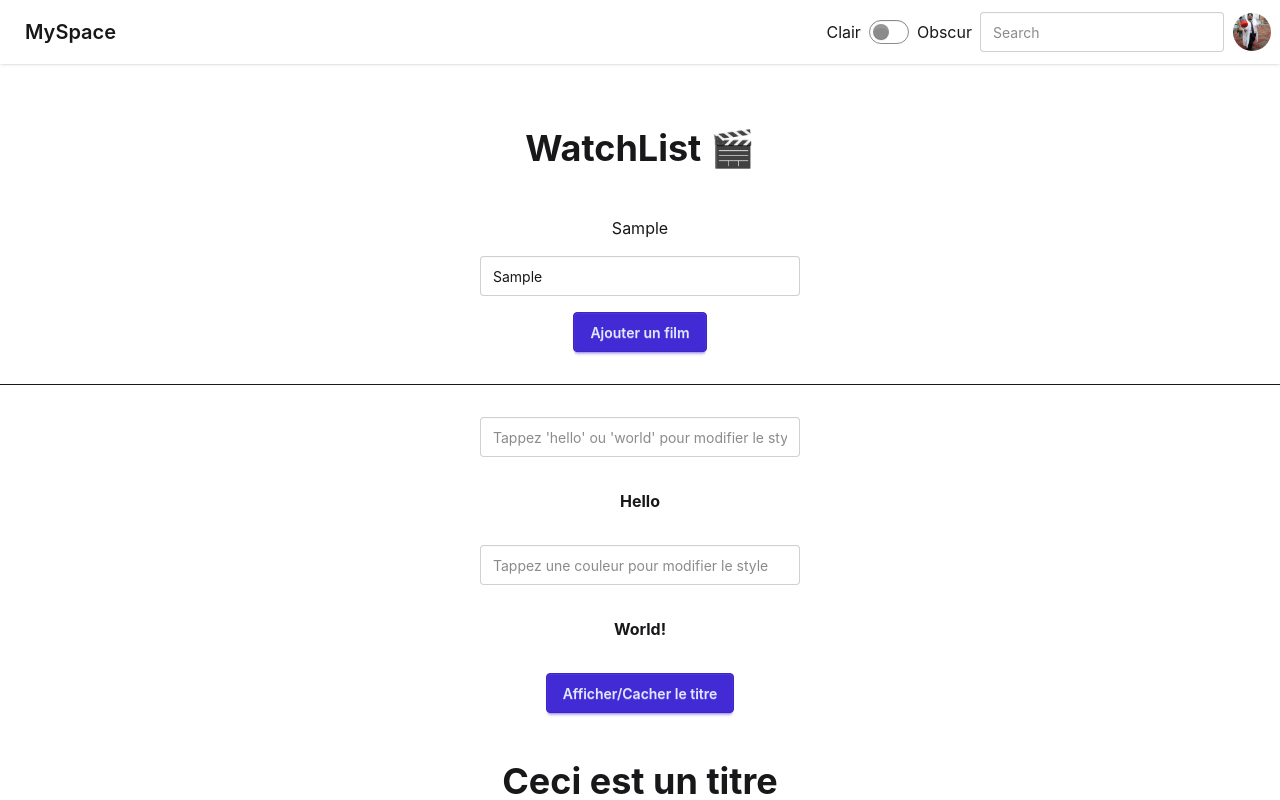
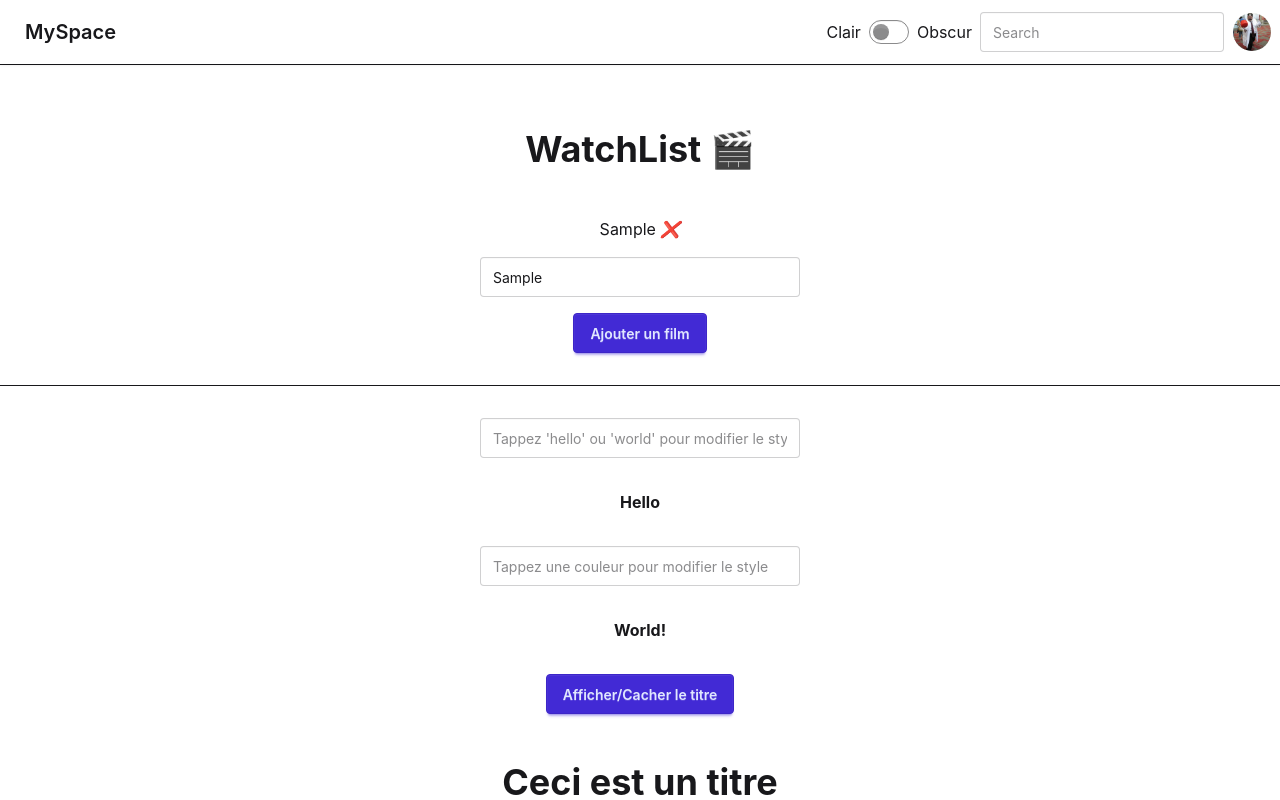
Before and after one commit to Anthony0486/vue_cours, a Vue app: page / in a window 1280 px wide. Both pictures are taken after typing "Sample" into the empty fields and a click on the button "Ajouter un film". Shown: the top 800 px of the page. Built offline with nearby package versions, Linux system fonts and the light colour scheme; no server answers.

Commit message:
add deleteFilm feature

```diff
--- a/src/views/Home.vue
+++ b/src/views/Home.vue
@@ -6,6 +6,7 @@ import Mystery from './Mystery.vue';
 import Colorcards from './Colorcards.vue';
 import StyleForm from './StyleForm.vue';
 import WatchList from './WatchList.vue';
+import Todo from './Todo.vue';
 // const random = function(){
 //     let result = Math.random();
 //     if (result < 0.5){
@@ -40,6 +41,8 @@ const showUserName = computed(() => {
 </script>
 
 <template>
+  <Todo/>
+  <hr/>
   <WatchList/>
   <hr/>
   <StyleForm/>
--- /dev/null
+++ b/src/views/Todo.vue
@@ -0,0 +1,8 @@
+<script setup>
+import { ref } from 'vue';
+
+</script>
+
+<template>
+
+</template>
--- a/src/views/WatchList.vue
+++ b/src/views/WatchList.vue
@@ -6,15 +6,23 @@ const filmName = ref('');
 
 const addFilm = (film) => {
     filmList.value.push(film);
-}
-console.log(filmName.value)
+};
+const deleteFilm = (film) => {
+    filmList.value.pop(film);
+};
+
 </script>
 
 <template>
 <div class="p-8 pt-8 flex flex-col  items-center justify-center gap-4 counter-card">
 <h1 class="p-8 text-3xl font-bold md:text-4xl">WatchList &#127916</h1>
 <p v-if="filmList.length === 0" class="py-4"><strong>Vous n'avez pas encore de film dans votre liste</strong></p>
-<p v-else v-for="film in filmList" >{{ film }}</p>
+<ul v-else>
+<li v-for="film in filmList">
+    {{ film }} <i class="cursor-pointer" @click="deleteFilm(film)">&#x274C</i>
+</li>
+
+</ul>
 <input type="text" v-model="filmName" placeholder="Tappez le nom du film à ajouter" class="input input-bordered w-full max-w-xs" />
 <button @click="addFilm(filmName)" class="btn btn-primary">Ajouter un film</button>
 
```
